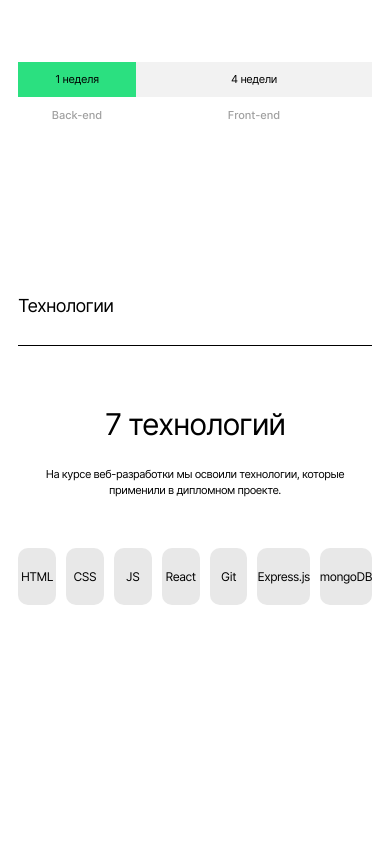
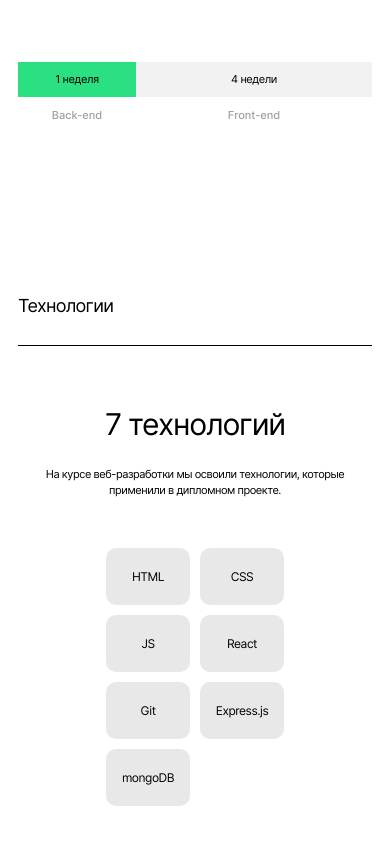
Before and after one commit to Vakulina/movies-explorer-frontend, a React (Create React App) app: page / in a window 390 px wide. Shown: the part 1123-1967 px from the top of the page. Built offline with nearby package versions, Linux system fonts and the light colour scheme.

Commit message:
блое технологий на 320

```diff
--- a/src/components/Techs/Techs.css
+++ b/src/components/Techs/Techs.css
@@ -112,8 +112,14 @@ font-size: 22px;
       font-size: 11px;
       line-height: 16px;
       margin: 0 auto 50px auto;
+
       }
-
+.techs__list {
+  flex-wrap: wrap;
+  max-width: 178px;
+  margin: 0 auto;
+  justify-content: start;
+}
 
       .techs__item {
         width: 84px;
```
